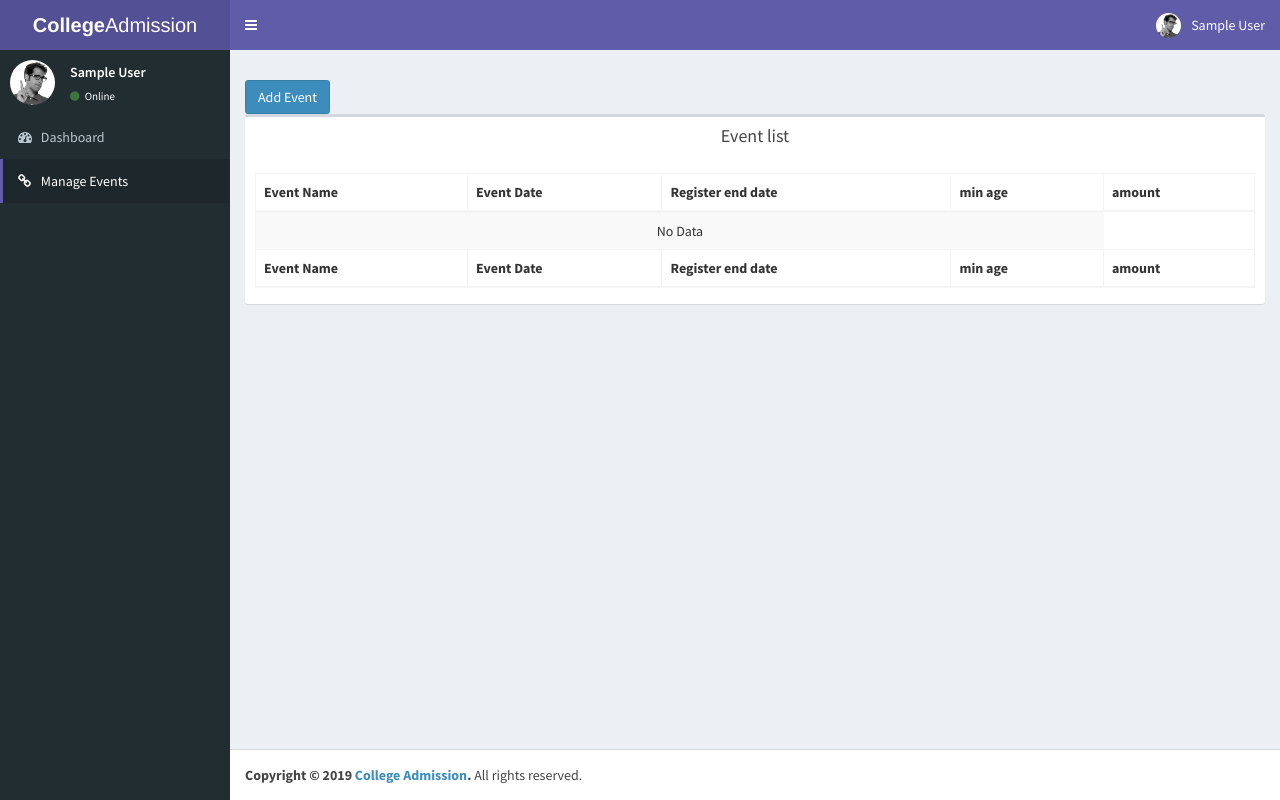
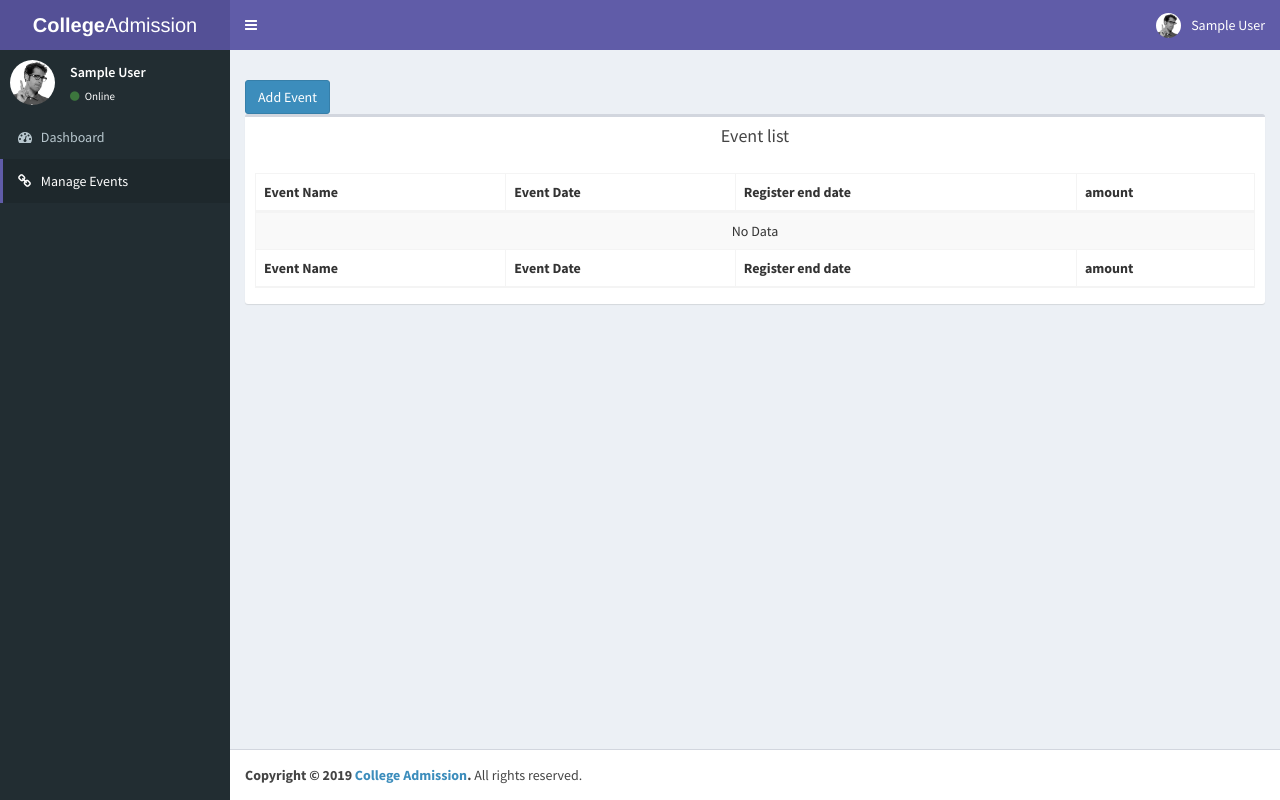
Before and after one commit to Aravindan3118/photo_event, a PHP site: page /event_master.php in a window 1280 px wide. Run offline with PHP 8.4, Linux system fonts and the light colour scheme; the visitor is signed in with stand-in values (Sample User, id 1); data comes from the database, SQL or seed files in the repository; data that the repository does not hold is empty.

Commit message:
Min age removed from event master

```diff
--- a/event_master.php
+++ b/event_master.php
@@ -28,7 +28,6 @@
                   <th>Event Name</th>
                   <th>Event Date</th>
                   <th>Register end date</th>
-                  <th>min age</th>
                   <th>amount</th>
                 </tr>
                 </thead>
@@ -46,7 +45,6 @@
                   <td><?php echo $d['date'];?>
                   </td>
                   <td><?php echo $d['booking_close_at'];?></td>
-                  <td><?php echo $d['min_age'];?></td>
                   <td><?php echo $d['amount'];?></td>
                 </tr>
                     <?php }} else{
@@ -64,7 +62,6 @@
                   <th>Event Name</th>
                   <th>Event Date</th>
                   <th>Register end date</th>
-                  <th>min age</th>
                   <th>amount</th>
                 </tr>
                 </tfoot>
```
